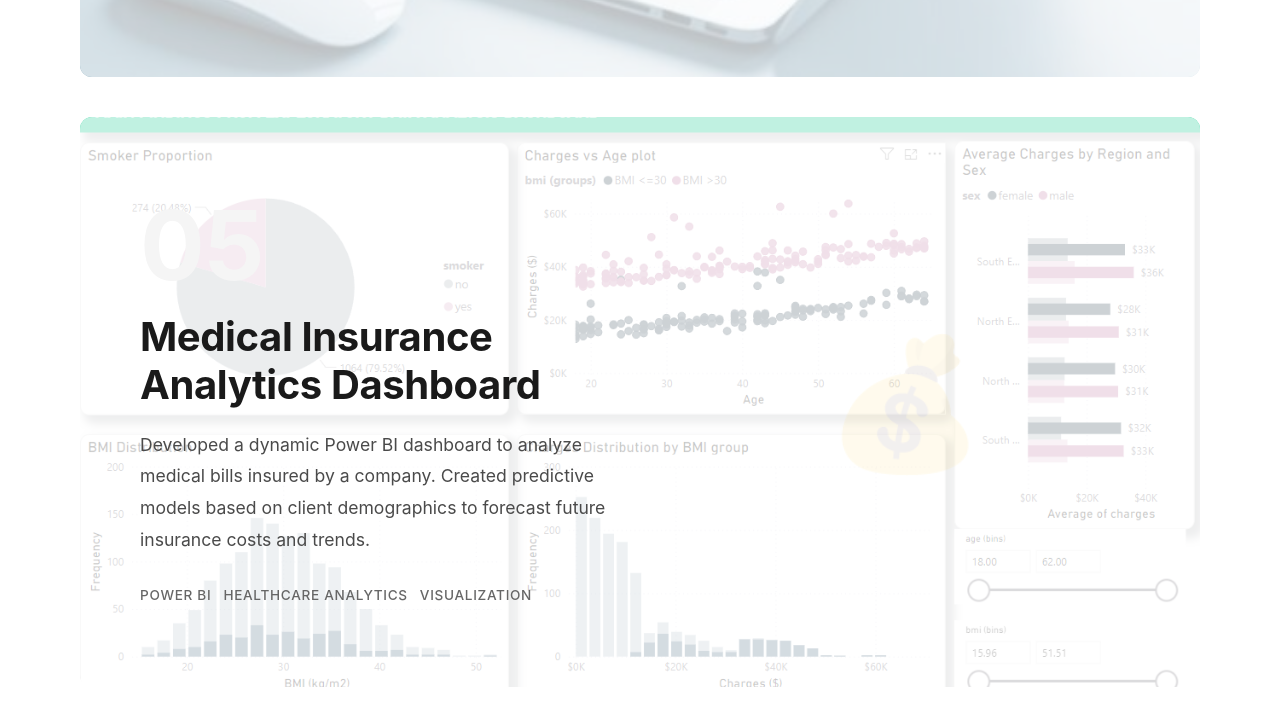
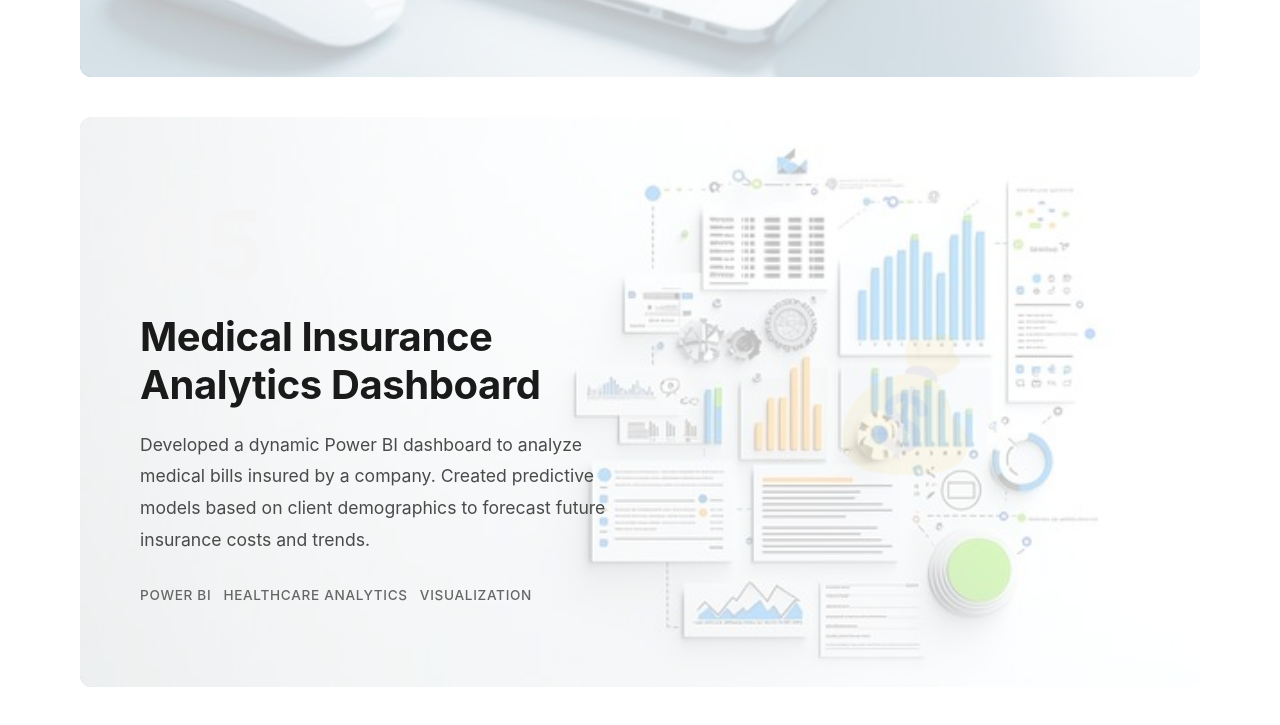
Before and after one commit to muzzymoose/muzafar, a plain HTML site: page index.html in a window 1280 px wide. Shown: the part 3431-4156 px from the top of the page. Drawn offline with Linux system fonts and the light colour scheme.

Commit message:
fix[portfolio]: change dashboard project background

```diff
--- a/index.html
+++ b/index.html
@@ -219,7 +219,7 @@
         }
 
         .project-card:nth-child(5) {
-            background-image: url('images/project-insurance.png');
+            background-image: url('images/project-insurance.jpg');
         }
 
         .project-card:first-child {
```
Also changed, not shown: images/project-insurance.jpg (added), images/project-insurance.png (deleted).
